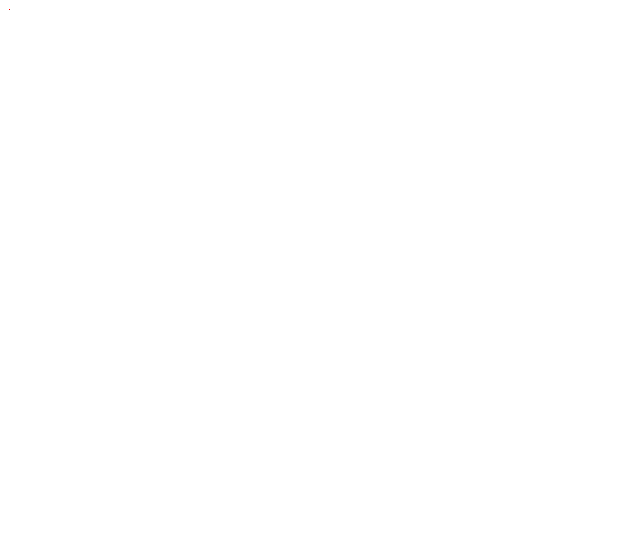
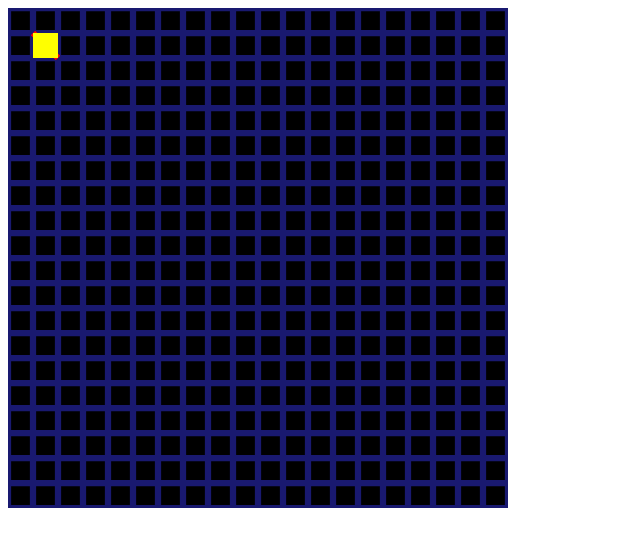
Before and after one commit to kadincool/IBS, a plain HTML site: page raycast/index.html in a window 1280 px wide. Shown: the whole page, without its empty margins (0-640 px from the left). Drawn offline with Linux system fonts and the light colour scheme.

Commit message:
changed raycast

```diff
--- a/raycast/index.html
+++ b/raycast/index.html
@@ -50,15 +50,47 @@
       function raycast(start, direction) {
         ctx.strokeStyle = "red";
         strokeLine(start.x, start.y, direction.x, direction.y);
-        let offset = {x: direction.x - start.x, y: direction.y - start.y};
-        let magnitude = Math.hypot(offset.x, offset.y);
-        let normalized = {x: offset.x / magnitude, y: offset.y / magnitude};
-        //console.log(normalized);
-        ctx.strokeStyle = "blue";
-        //strokeLine(start.x, start.y, start.x + normalized.x, start.y + normalized.y);
+        let offset = {x: direction.x - start.x, y: direction.y - start.y, z: direction.z - start.z};
+        let magnitude = Math.hypot(offset.x, offset.y, offset.x);
+        let normalized = {x: offset.x / magnitude, y: offset.y / magnitude, z: offset.z / magnitude};
 
-        let slopes = {x: normalized.y / normalized.x, y: normalized.x / normalized.y};
-        let intersect = {x: start.y - slopes.x * start.x, y: start.x - slopes.y * start.y};
+        let slopes = {x: [normalized.y / normalized.x, normalized.z / normalized.x], y: [normalized.x / normalized.y, normalized.z / normalized.y], z: [normalized.x / normalized.z, normalized.y / normalized.z]};
+        const maxDist = 12;
+        const travelDist = {
+          x: Math.hypot(1, slopes.x[0], slopes.x[1]),
+          y: Math.hypot(1, slopes.y[0], slopes.y[1]),
+          z: Math.hypot(1, slopes.z[0], slopes.z[1])
+        };
+        let rayPos = {x: start.x, y: start.y, z: start.z};
+        for (let i = 0; i < 2 * maxDist; i++) {
+          let off = {
+            x: ceilFloor(rayPos.x + Math.sign(offset.x), offset.x < 0)-rayPos.x,
+            y: ceilFloor(rayPos.y + Math.sign(offset.y), offset.y < 0)-rayPos.y,
+            z: ceilFloor(rayPos.z + Math.sign(offset.z), offset.z < 0)-rayPos.z
+          };
+          let dist = {
+            x: Math.abs(off.x * travelDist.x),
+            y: Math.abs(off.y * travelDist.y),
+            z: Math.abs(off.z * travelDist.z)
+          };
+          if (dist.x <= dist.y && dist.x <= dist.z) {
+            rayPos.x += off.x;
+            rayPos.y += slopes.x[0] * off.x;
+            rayPos.z += slopes.x[1] * off.x;
+          } else if (dist.y <= dist.z) {
+            rayPos.x += slopes.y[0] * off.y;
+            rayPos.y += off.y;
+            rayPos.z += slopes.y[1] * off.y;
+          } else {
+
+          }
+          let tileAt = {x: Math.floor(rayPos.x) - (offset.x < 0 && pmod(rayPos.x, 1) == 0),y: Math.floor(rayPos.y) - (offset.y < 0 && pmod(rayPos.y, 1) == 0)}
+          ctx.fillStyle = "yellow"
+          plotTile(tileAt.x, tileAt.y);
+          console.log(off);
+        }
+
+        /*let intersect = {x: start.y - slopes.x * start.x, y: start.x - slopes.y * start.y};
 
         let maxDist = 8;
         let travelDist = {x: Math.hypot(1, slopes.x), y: Math.hypot(slopes.y, 1)};
@@ -96,16 +128,16 @@
           //travel along that axis
           //increment distance travelled
         }
-        return Math.hypot(rayPos.x - start.x, rayPos.y - start.y);
+        return Math.hypot(rayPos.x - start.x, rayPos.y - start.y);*/
       }
 
       //clear();
       //raycast({x: 5, y: 5}, {x: 8, y: 10});
       //raycast({x: 5.5, y: 5.5}, {x: 8, y: 10});
 
-      //clear()
+      clear()
       // raycast({x: 10.5, y: 10}, {x: 12.5, y: 9})
-      raycast({x: 1, y: 1}, {x: 2, y: 2})
+      raycast({x: 1, y: 1, z: 1}, {x: 2, y: 2, z: 1})
       //raycast({x: 1, y: 1}, {x: 2, y: 3})
       // raycast({x: 6.3, y: 11}, {x: 6.7, y: 11})
       // raycast({x: 6.3, y: 13}, {x: 7, y: 13})
@@ -114,8 +146,8 @@
 
       canvas2d.addEventListener("mousemove", (e) => {
         clear();
-        console.log(raycast({x: 10, y: 10}, {x: e.offsetX/25, y: e.offsetY/25}));
-        // raycast({x: 10.5, y: 10.3}, {x: e.offsetX/25, y: e.offsetY/25});
+        //console.log(raycast({x: 10.3, y: 10.3, z: 0}, {x: e.offsetX/25, y: e.offsetY/25, z: 0}));
+        console.log(raycast({x: 10, y: 10, z: 0}, {x: e.offsetX/25, y: e.offsetY/25, z: 0}));
       })
     </script>
   </body>
```
